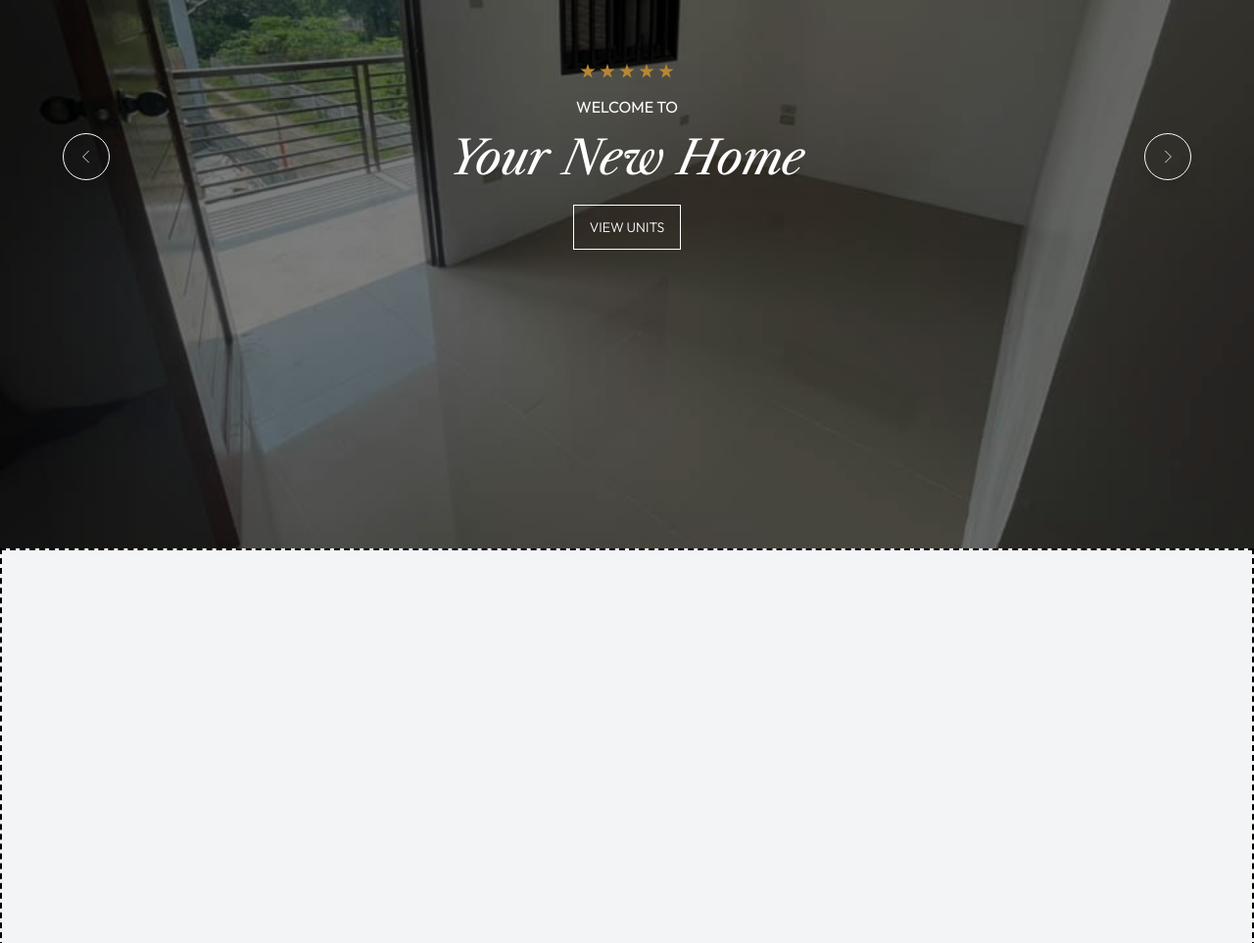
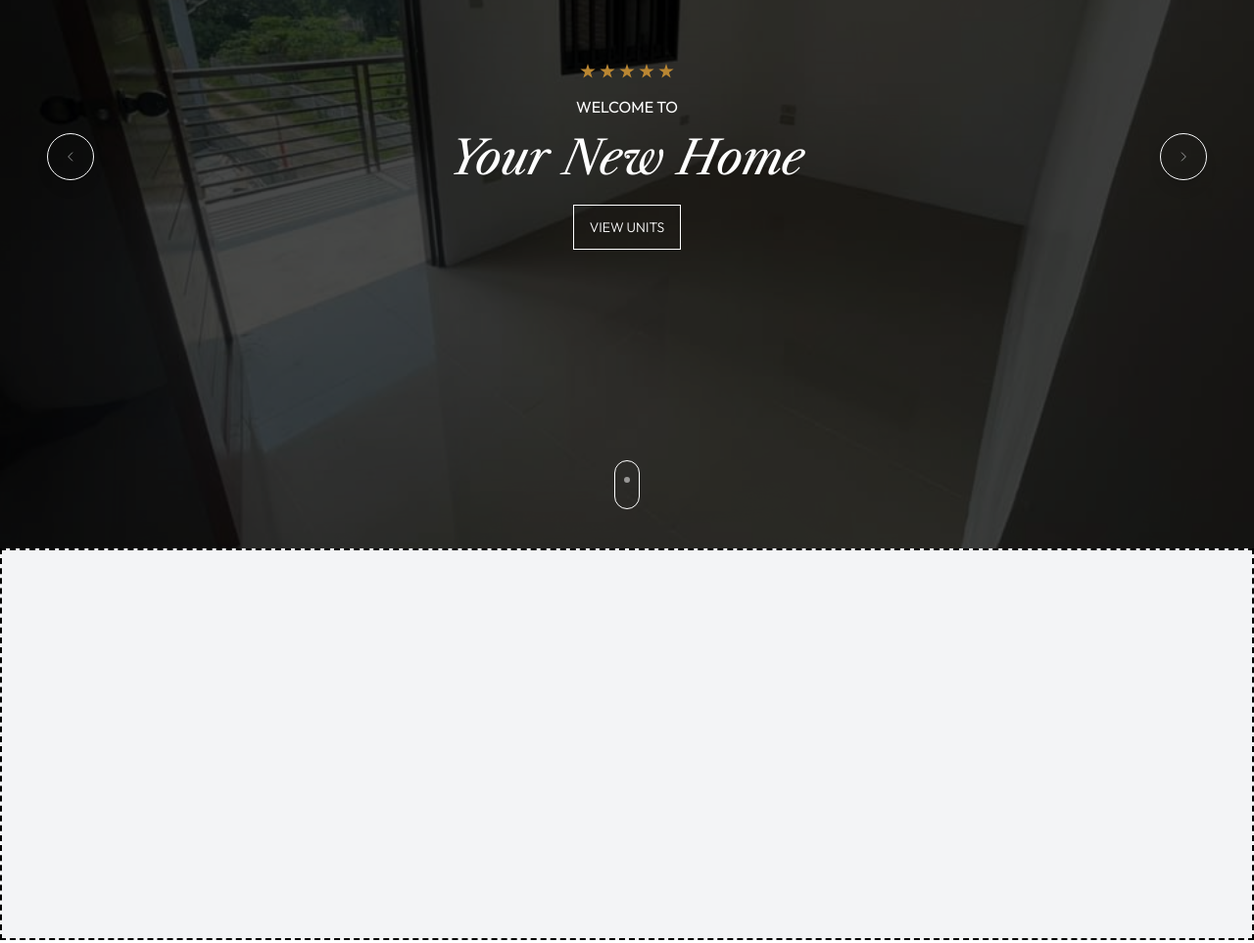
Before and after one commit to Narvasmarisol24/dyc-apartment-website, a website built with Vite: page index.html in a window 1280 px wide. Shown: the part 240-1203 px from the top of the page at 98% size. Built offline with nearby package versions, Linux system fonts and the light colour scheme; a web font is replaced by a local one.

Commit message:
fix hero carousel controls + add smooth scroll button

```diff
--- a/index.html
+++ b/index.html
@@ -1,7 +1,9 @@
 {{#> layout}} {{> hero-carousel}}
 
 <main>
-  <div
-    class="min-h-[800px] w-full h-full bg-gray-100 border-dashed border-2 border-black"></div>
+  <section
+    id="rooms-section"
+    class="min-h-[400px] w-full h-full bg-gray-100 border-dashed border-2 border-black"></section>
 </main>
+
 {{/layout}}
--- a/lib/partials/header.html
+++ b/lib/partials/header.html
@@ -1,7 +1,7 @@
 <!-- Header -->
 <header
   :class="{ 'sticky bg-secondary shadow-md h-20 my-0': isScrolled, 'fixed bg-transparent h-0 my-10': !isScrolled }"
-  class="top-0 w-full z-20 header-transition">
+  class="top-0 w-full z-30 transition-[height] duration-200 ease-linear">
   <div class="max-w-7xl mx-auto px-4 sm:px-6 lg:px-8 h-full">
     <div class="flex justify-between items-center h-full">
       <div class="flex justify-between items-center w-full">
--- a/lib/partials/hero-carousel.html
+++ b/lib/partials/hero-carousel.html
@@ -1,4 +1,4 @@
-<!-- Carousel Section -->
+<!-- Carousel section -->
 <div
   class="relative w-full h-screen overflow-hidden"
   x-data="{ currentIndex: 0, images: ['/images/home-carousel-1.jpg', '/images/home-carousel-2.jpg', '/images/home-carousel-3.jpg'] }"
@@ -10,16 +10,16 @@
   <template x-for="(image, index) in images" :key="index">
     <img
       :src="image"
-      class="absolute inset-0 w-full h-full object-cover"
+      class="absolute inset-0 w-full h-full object-cover z-10"
       :class="{ 'opacity-100': currentIndex === index, 'opacity-0': currentIndex !== index }"
       style="transition: opacity 1s" />
   </template>
 
   <!-- Carousel controls -->
-  <div class="absolute inset-0 flex justify-between items-center px-4 z-20">
+  <div>
     <button
       @click="currentIndex = (currentIndex - 1 + images.length) % images.length"
-      class="inline-flex h-12 w-12 items-center justify-center bg-transparent border-[0.5px] border-gray-50 text-gray-50 mx-4 md:mx-12 rounded-full shadow-lg hover:bg-primary hover:border-0 transition delay-75 ease-in-out hover:translate-y-1 hover:scale-90">
+      class="absolute px-4 my-auto left-0 inset-y-0 z-30 inline-flex h-12 w-12 items-center justify-center bg-transparent border-[0.5px] border-gray-50 text-gray-50 mx-4 md:mx-12 rounded-full shadow-lg hover:bg-primary hover:border-0 transition delay-75 ease-in-out hover:translate-y-1 hover:scale-90">
       <svg
         class="h-5 w-5"
         fill="none"
@@ -35,7 +35,7 @@
     </button>
     <button
       @click="currentIndex = (currentIndex + 1) % images.length"
-      class="inline-flex h-12 w-12 items-center justify-center bg-transparent border-[0.5px] border-gray-50 text-gray-50 mx-4 md:mx-12 rounded-full shadow-lg hover:bg-primary hover:border-0 transition delay-75 ease-in-out hover:translate-y-1 hover:scale-90">
+      class="absolute px-4 my-auto right-0 inset-y-0 z-30 inline-flex h-12 w-12 items-center justify-center bg-transparent border-[0.5px] border-gray-50 text-gray-50 mx-4 md:mx-12 rounded-full shadow-lg hover:bg-primary hover:border-0 transition delay-75 ease-in-out hover:translate-y-1 hover:scale-90">
       <svg
         class="h-5 w-5"
         fill="none"
@@ -51,9 +51,9 @@
     </button>
   </div>
 
-  <!-- Hero Text Overlay -->
+  <!-- Hero text overlay -->
   <div
-    class="absolute inset-0 flex flex-col justify-center items-center text-center z-10">
+    class="absolute inset-0 flex flex-col justify-center items-center text-center z-20">
     <div class="flex items-center space-x-1">
       <div class="star bg-primary w-4 h-4"></div>
       <div class="star bg-primary w-4 h-4"></div>
@@ -74,6 +74,18 @@
     </a>
   </div>
 
-  <!-- Overlay Background -->
-  <div class="absolute inset-0 bg-black opacity-50"></div>
+  <!-- Mouse scroll to next section -->
+  <a
+    href="#"
+    class="absolute bottom-10 left-1/2 transform -translate-x-1/2 z-20 block"
+    @click="scrollTo('rooms-section')">
+    <span
+      class="block w-[26px] h-[50px] border border-white rounded-[15px] cursor-pointer relative text-center transition-all duration-300 ease-in-out">
+      <span
+        class="block h-[6px] my-2 mx-auto w-[6px] bg-white rounded-full animate-[wheel-up-down_1.6s_ease_infinite]"></span>
+    </span>
+  </a>
+
+  <!-- Overlay background -->
+  <div class="absolute inset-0 bg-black opacity-70 z-10"></div>
 </div>
--- a/lib/partials/layout.html
+++ b/lib/partials/layout.html
@@ -25,7 +25,10 @@
     <!-- Hero Section -->
     <section
       class="relative bg-gray-900"
-      x-data="{ isScrolled: false }"
+      x-data="{
+        isScrolled: false,
+        scrollTo(target) { document.getElementById(target).scrollIntoView({ behavior: 'smooth' }); }
+      }"
       x-init="
         window.addEventListener('scroll', () => {
             isScrolled = window.scrollY > 10;
--- a/style.css
+++ b/style.css
@@ -17,4 +17,20 @@
       39% 35%
     );
   }
+
+  @keyframes wheel-up-down {
+    0% {
+      margin-top: 2px;
+      opacity: 0;
+    }
+
+    30% {
+      opacity: 1;
+    }
+
+    100% {
+      margin-top: 20px;
+      opacity: 0;
+    }
+  }
 }
```
